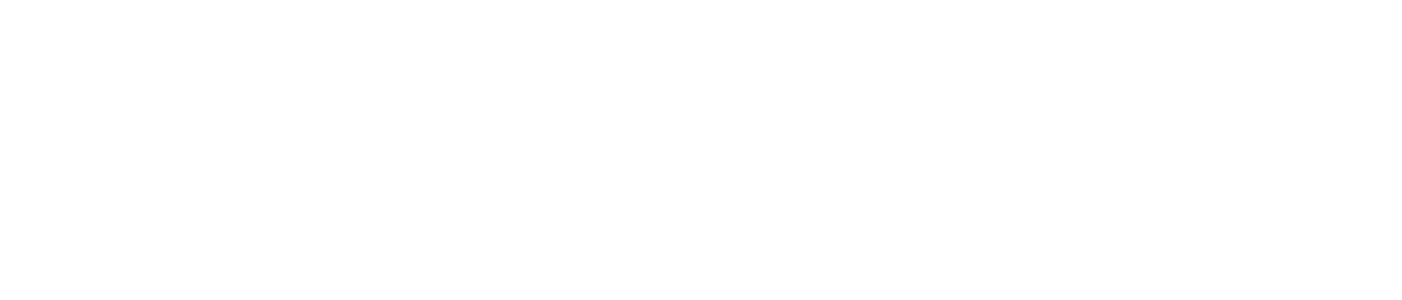
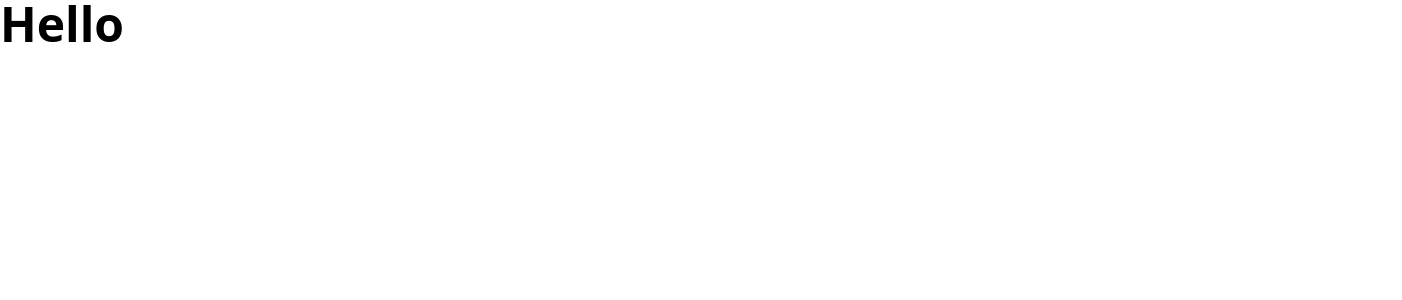
Before and after one commit to anandvyas2021/gg-package, a React (Vite) app: page / in a window 1280 px wide. Shown: the top 300 px of the page, 1402 px wide, since content can reach past the window. Built offline with nearby package versions, Linux system fonts and the light colour scheme.

Commit message:
package setup and testing

```diff
--- a/src/MainApp.jsx
+++ b/src/MainApp.jsx
@@ -3,9 +3,7 @@
 function MainApp() {
     return (
         <>
-            <p className="text-[40rem] leading-[30rem] font-black text-white">
-                BSW
-            </p>
+            <h1 className="text-5xl font-bold">Hello</h1>
         </>
     );
 }
```
